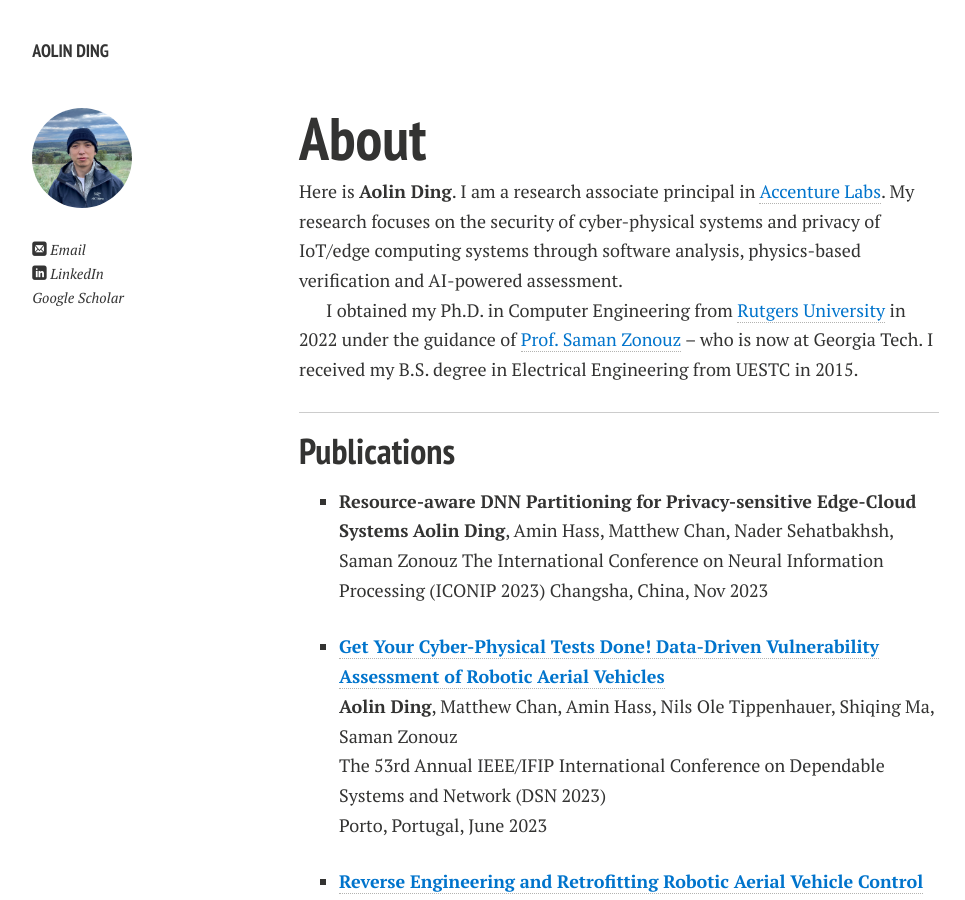
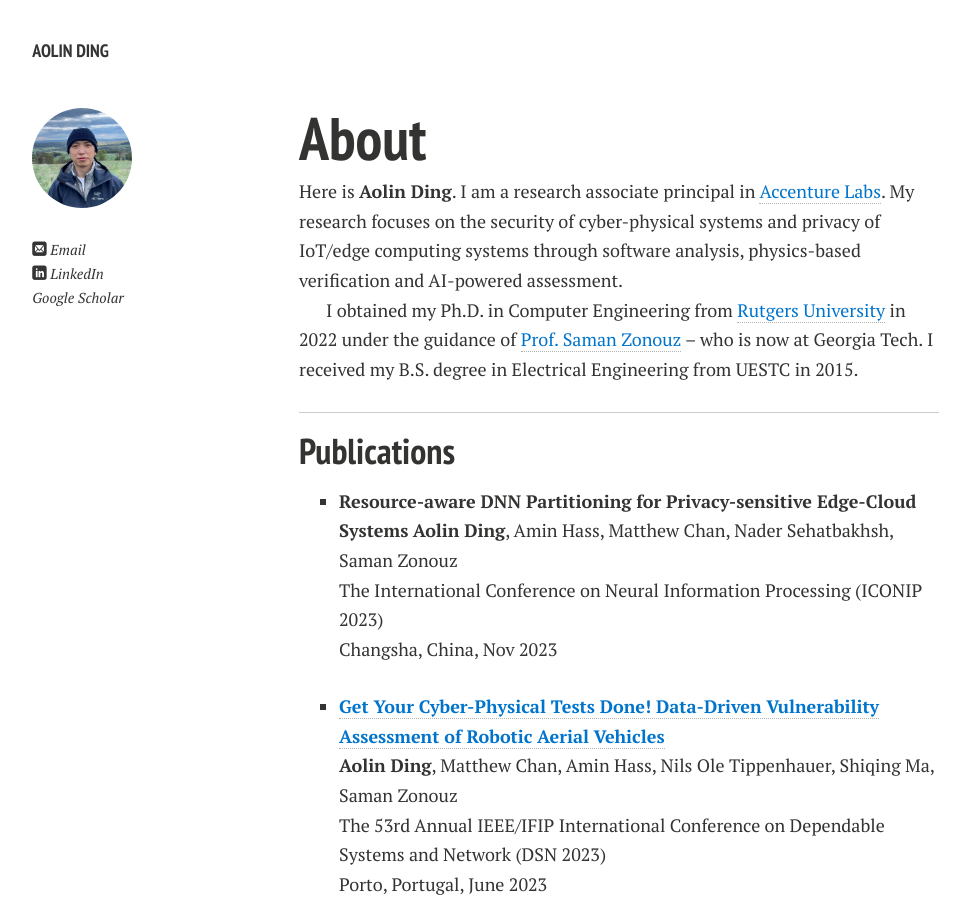
Before and after one commit to aolind/aolind.github.io, a Jekyll site: the page built from index.md, in a window 1280 px wide and 900 px high. Shown: the whole window, without its empty margins (21-986 px from the left). Built offline with Jekyll 4.4.1, drawn with Linux system fonts in a browser that asks for light colours; nearby versions of some CDN libraries; comment, search, counter and statistics services are not loaded; a style sheet for code colours, icons or effects is not loaded; our own code applies the rules of GitHub Pages for plain Markdown files.

Commit message:
Fix bugs

```diff
--- a/index.md
+++ b/index.md
@@ -12,14 +12,14 @@ I obtained my Ph.D. in Computer Engineering from [<font color='0074cc'>Rutgers U
 
 ## Publications
 
-<!-- - **ModelGuard: Information-Theoretic Defense Against Model Extraction Attacks**
-Minxue Tang, Anna Dai, Louis DiValentin, **Aolin Ding**, Amin Hass, Yiran Chen, Neil Zhenqiang Gong, Hai "Helen" Li
-The 33st USENIX Security Symposium (USENIX Security 2024)
+<!-- - **ModelGuard: Information-Theoretic Defense Against Model Extraction Attacks**\
+Minxue Tang, Anna Dai, Louis DiValentin, **Aolin Ding**, Amin Hass, Yiran Chen, Neil Zhenqiang Gong, Hai "Helen" Li\
+The 33st USENIX Security Symposium (USENIX Security 2024)\
 Philadelphia, PA, Aug 2024
 </br> -->
 - **Resource-aware DNN Partitioning for Privacy-sensitive Edge-Cloud Systems**
-**Aolin Ding**, Amin Hass, Matthew Chan, Nader Sehatbakhsh, Saman Zonouz
-The International Conference on Neural Information Processing (ICONIP 2023)
+**Aolin Ding**, Amin Hass, Matthew Chan, Nader Sehatbakhsh, Saman Zonouz\
+The International Conference on Neural Information Processing (ICONIP 2023)\
 Changsha, China, Nov 2023
 
 - [**<font color='#0074cc'>Get Your Cyber-Physical Tests Done! Data-Driven Vulnerability Assessment of Robotic Aerial Vehicles</font>**](https://publications.cispa.saarland/3937/1/ding23robotic.pdf)\
```
